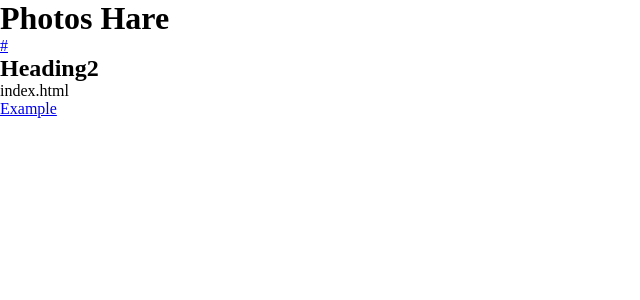
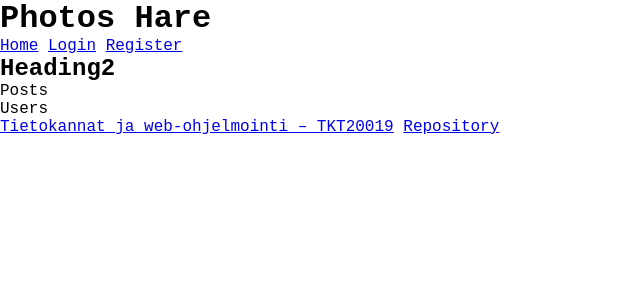
Before and after one commit to kahkaar/photos-hare, a Flask app: page / in a window 1280 px wide. Shown: the top 300 px of the page, without its empty margins (0-640 px from the left). Run offline with Flask 3, Linux system fonts and the light colour scheme; data that the repository does not hold is empty.

Commit message:
Import initial progress
- User can create an account
- User can log in with an account

- user_id and username is stored in the session

- User can not create a new account while logged in
- User can not log in to an account while logged in

- Session is cleared when going to /logout

- Added db.py from course page
- Added queries.py to help manage queries

```diff
--- a/app.py
+++ b/app.py
@@ -1,9 +1,92 @@
-from flask import Flask
-from flask import render_template
+import os
+import sqlite3
+
+from flask import (
+    Flask,
+    redirect,
+    render_template,
+    request,
+    send_from_directory,
+    session,
+)
+from werkzeug.security import check_password_hash, generate_password_hash
+
+import config
+import db
+import queries
 
 app = Flask(__name__)
+app.secret_key = config.secret_key
+
+
+@app.route("/favicon.ico")
+def favicon():
+    return send_from_directory(
+        os.path.join(app.root_path, "static", "images"),
+        "favicon.ico",
+        mimetype="image/x-icon",
+    )
 
 
 @app.route("/")
 def index():
-    return render_template("index.html")
+    posts = db.query(queries.get_posts)
+    users = db.query(queries.get_users)
+    return render_template("index.html", posts=posts, users=users)
+
+
+@app.route("/login")
+def login():
+    if session.keys():
+        return redirect("/")
+    return render_template("login.html")
+
+
+@app.route("/api/login", methods=["POST"])
+def login_user():
+    username = request.form["username"]
+    password = request.form["password"]
+
+    user_id, password_hash = db.query(queries.get_user, [username])
+
+    if password_hash and check_password_hash(password_hash[0][0], password):
+        session["user_id"] = user_id
+        session["username"] = username
+        return redirect("/")
+    else:
+        return "ERROR: wrong username or password"
+
+
+@app.route("/logout")
+def logout():
+    session.clear()
+    return redirect("/")
+
+
+@app.route("/register")
+def register():
+    if session.keys():
+        return redirect("/")
+    return render_template("register.html")
+
+
+@app.route("/api/new_user", methods=["POST"])
+def new_user():
+    username = request.form["username"]
+    password = request.form["password"]
+    password1 = request.form["password1"]
+
+    if password != password1:
+        return "ERROR: passwords are not the same"
+
+    password_hash = generate_password_hash(password)
+
+    try:
+        db.execute(queries.create_user, [username, password_hash])
+        user_id = db.query(queries.get_user_id, [username])[0][0]
+        session["username"] = username
+        session["user_id"] = user_id
+    except sqlite3.IntegrityError:
+        return "ERROR: username already taken"
+
+    return redirect("/")
--- /dev/null
+++ b/db.py
@@ -0,0 +1,29 @@
+import sqlite3
+
+from flask import g
+
+
+def get_connection():
+    con = sqlite3.connect("database.db")
+    con.execute("PRAGMA foreign_keys = ON")
+    con.row_factory = sqlite3.Row
+    return con
+
+
+def execute(sql, params=[]):
+    con = get_connection()
+    result = con.execute(sql, params)
+    con.commit()
+    g.last_insert_id = result.lastrowid
+    con.close()
+
+
+def last_insert_id():
+    return g.last_insert_id
+
+
+def query(sql, params=[]):
+    con = get_connection()
+    result = con.execute(sql, params).fetchall()
+    con.close()
+    return result
--- /dev/null
+++ b/queries.py
@@ -0,0 +1,7 @@
+get_posts = """SELECT * FROM posts WHERE unlisted = FALSE"""
+get_users = """SELECT id, username FROM users"""
+get_password_hash = """SELECT password_hash FROM users WHERE username = ?"""
+get_user_id = """SELECT id FROM users WHERE username = ?"""
+get_user = """SELECT id, password_hash FROM users WHERE username = ?"""
+
+create_user = """INSERT INTO users (username, password_hash) VALUES (?, ?)"""
--- a/static/style.css
+++ b/static/style.css
@@ -1,4 +1,5 @@
 * {
   margin: 0;
   padding: 0;
+  font-family: 'Courier New', Courier, monospace;
 }
--- a/templates/index.html
+++ b/templates/index.html
@@ -3,6 +3,17 @@
 {% block title %}Photos Hare{% endblock %}
 
 {% block content %}
-<h2>Heading2</h2>
-<p>index.html</p>
+<h2 class="card-heading">Heading2</h2>
+<p>Posts</p>
+<ul>
+  {% for post in posts %}
+  <li>{{ post.id }} &#x2013; {{ post.title }}</li>
+  {% endfor %}
+</ul>
+<p>Users</p>
+<ul>
+  {% for user in users %}
+  <li>{{ user.id }} &#x2013; {{ user.username }}</li>
+  {% endfor %}
+</ul>
 {% endblock %}
--- a/templates/layout.html
+++ b/templates/layout.html
@@ -4,7 +4,7 @@
 <head>
   <meta charset="UTF-8">
   <meta name="viewport" content="width=device-width, initial-scale=1.0">
-  <link rel="icon" type="image/svg" href="/static/images/favicon.svg">
+  <!-- <link rel="icon" type="image/svg" href="/static/images/favicon.svg"> -->
   <link rel="icon" type="image/x-icon" href="/static/images/favicon.ico">
   <link rel="stylesheet" href="/static/style.css">
   <title>{% block title %}{% endblock %}</title>
@@ -13,16 +13,20 @@
 <body>
   <div id="app">
     <header>
+      <h1>Photos Hare</h1>
       <div>
-        <h1>Photos Hare</h1>
+        <a href="/">Home</a>
+        <a href="/login">Login</a>
+        <a href="/register">Register</a>
       </div>
-      <div><a href="#" target="_blank" rel="noreferrer">#</a></div>
     </header>
-    <div class="root-container">
+    <div class="root-content-container">
       {% block content %}{% endblock %}
     </div>
     <footer>
-      <div><a href="https://example.com" target="_blank" rel="noreferrer">Example</a></div>
+      <a href="https://studies.helsinki.fi/kurssit/opintojakso/otm-f15d8b61-6e3e-47d2-8191-43a92d7d8607/TKT20019?cpId=hy-lv-76"
+        target="_blank" rel="noreferrer">Tietokannat ja web-ohjelmointi &#x2013; TKT20019</a>
+      <a href="https://github.com/kahkaar/photos-hare" target="_blank" rel="noreferrer">Repository</a>
     </footer>
   </div>
 </body>
--- a/templates/login.html
+++ b/templates/login.html
@@ -5,14 +5,14 @@
 {% block content %}
 <h2>Log in with an account</h2>
 
-<form action="/login" method="post">
+<form action="/api/login" method="post">
   <p>
     <label for="username">Username</label>
-    <input type="text" name="username" id="username" />
+    <input type="text" name="username" id="username" required />
   </p>
   <p>
     <label for="password">Password</label>
-    <input type="password" name="password" id="password" />
+    <input type="password" name="password" id="password" required />
   </p>
   <input type="submit" value="Log in" />
 </form>
```
Also changed, not shown: templates/register.html (+5 -5 lines).
